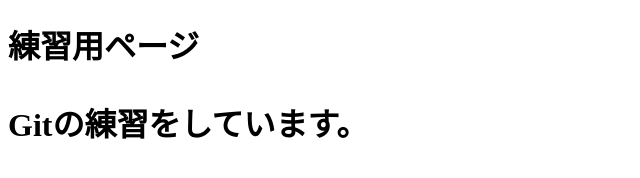
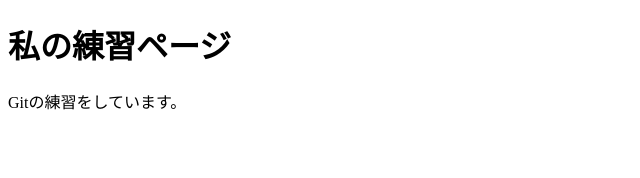
Before and after one commit to asoriku10020324/conflict-practice, a plain HTML site: page index.html in a window 1280 px wide. Shown: the whole page, without its empty margins (0-640 px from the left). Drawn offline with Linux system fonts and the light colour scheme.

Commit message:
見出しの言い回しを修正

```diff
--- a/index.html
+++ b/index.html
@@ -6,8 +6,8 @@
     <title>Document</title>
 </head>
 <body>
-    <h1>練習用ページ
+    <h1>私の練習ページ</h1>
         <p>Gitの練習をしています。</p>
-    </h1>
+
 </body>
 </html>
```
